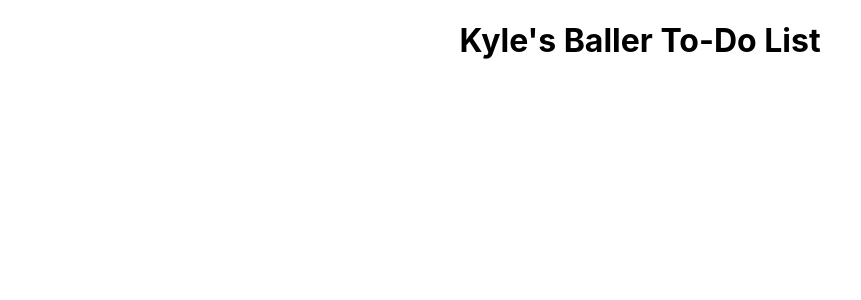
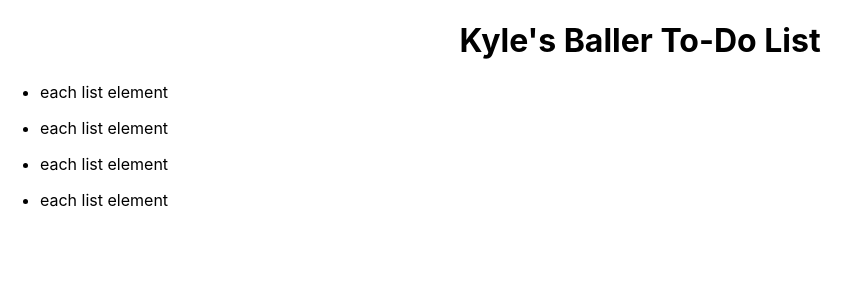
Before and after one commit to tilley-kyle/bld09-react-exercise, a React (Create React App) app: page / in a window 1280 px wide. Shown: the top 300 px of the page, without its empty margins (0-861 px from the left). Built offline with nearby package versions, Linux system fonts and the light colour scheme.

Commit message:
built skeleton of Todo and TodoList

```diff
--- a/src/components/TodoList/TodoList.jsx
+++ b/src/components/TodoList/TodoList.jsx
@@ -1 +1,11 @@
 import React from 'react';
+
+const TodoList = (props) => (
+  props.todos.map((itme) =>
+    <ul>
+      <li>each list element</li>
+    </ul>
+  )
+)
+
+export default TodoList
--- a/src/components/Todos/Todo.jsx
+++ b/src/components/Todos/Todo.jsx
@@ -2,8 +2,8 @@ import React from 'react';
 
 const Todo = (props) => (
   <div>
-  <h2>name of the todo</h2>
-    <p>description of what the todo it</p>
+  <h2 className="item-name">name of the todo</h2>
+    <p className="description">description of what the todo it</p>
   </div>
 );
 
--- a/src/components/app/App.jsx
+++ b/src/components/app/App.jsx
@@ -1,8 +1,7 @@
 import React from 'react';
-
 import Header from '../header/Header';
-
 import './App.css';
+import TodoList from '../TodoList/TodoList.jsx';
 
 class App extends React.Component {
   constructor(props) {
@@ -21,8 +20,13 @@ class App extends React.Component {
 
   render() {
     return (
-      <div className="app">
-        <Header user={this.state.user}/>
+      <div>
+        <div className="app">
+          <Header user={this.state.user}/>
+        </div>
+        <div classNmae="TodoList">
+          <TodoList todos={this.state.todos}/>
+        </div>
       </div>
     );
   }
```
